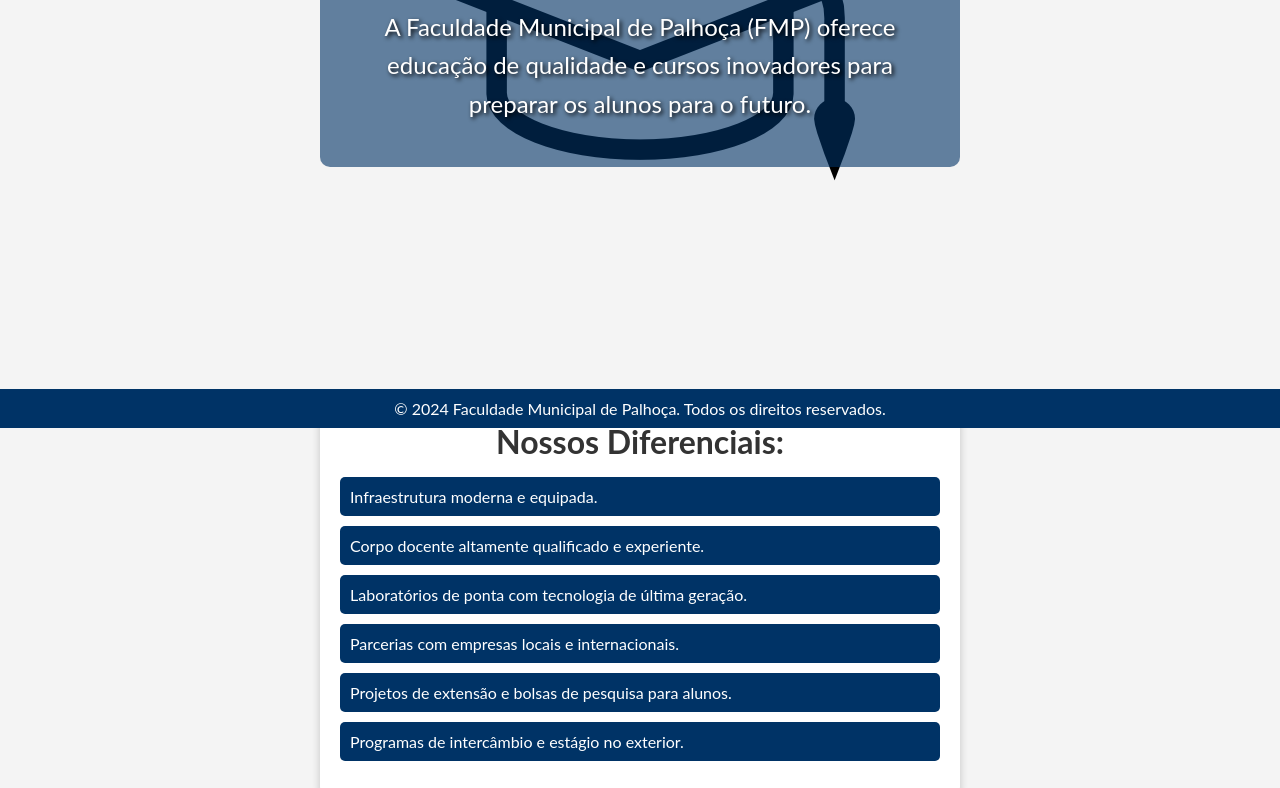
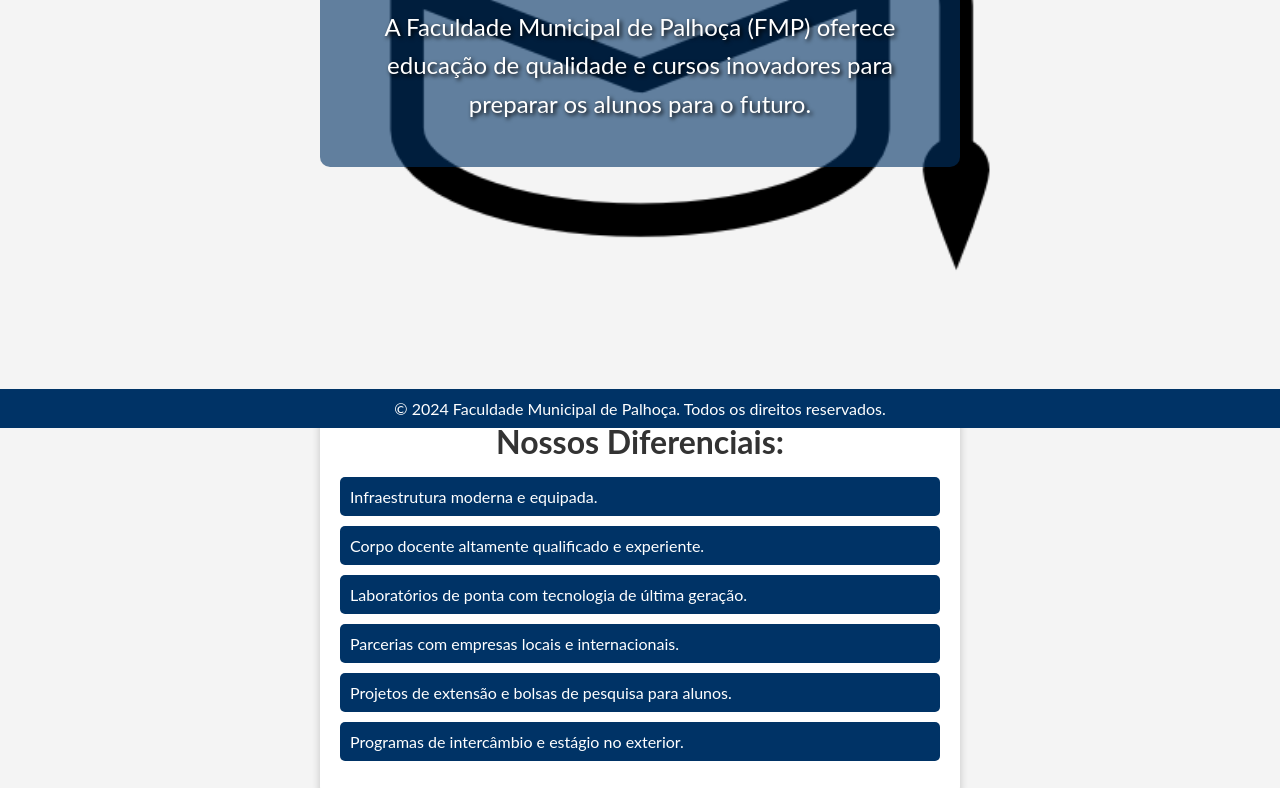
Before and after one commit to Leods4/W1_AV_3, a plain HTML site: page index.html in a window 1280 px wide. Shown: the part 372-1160 px from the top of the page. Drawn offline with Linux system fonts and the light colour scheme.

Commit message:
Update index.html

```diff
--- a/index.html
+++ b/index.html
@@ -33,7 +33,7 @@
             align-items: center;
             height: 90vh;
             background: url('pngegg.png') no-repeat center center;
-            background-size: background-size: 150%;
+            background-size: 65%;
             color: white;
             text-shadow: 2px 2px 4px #000;
         }
```
